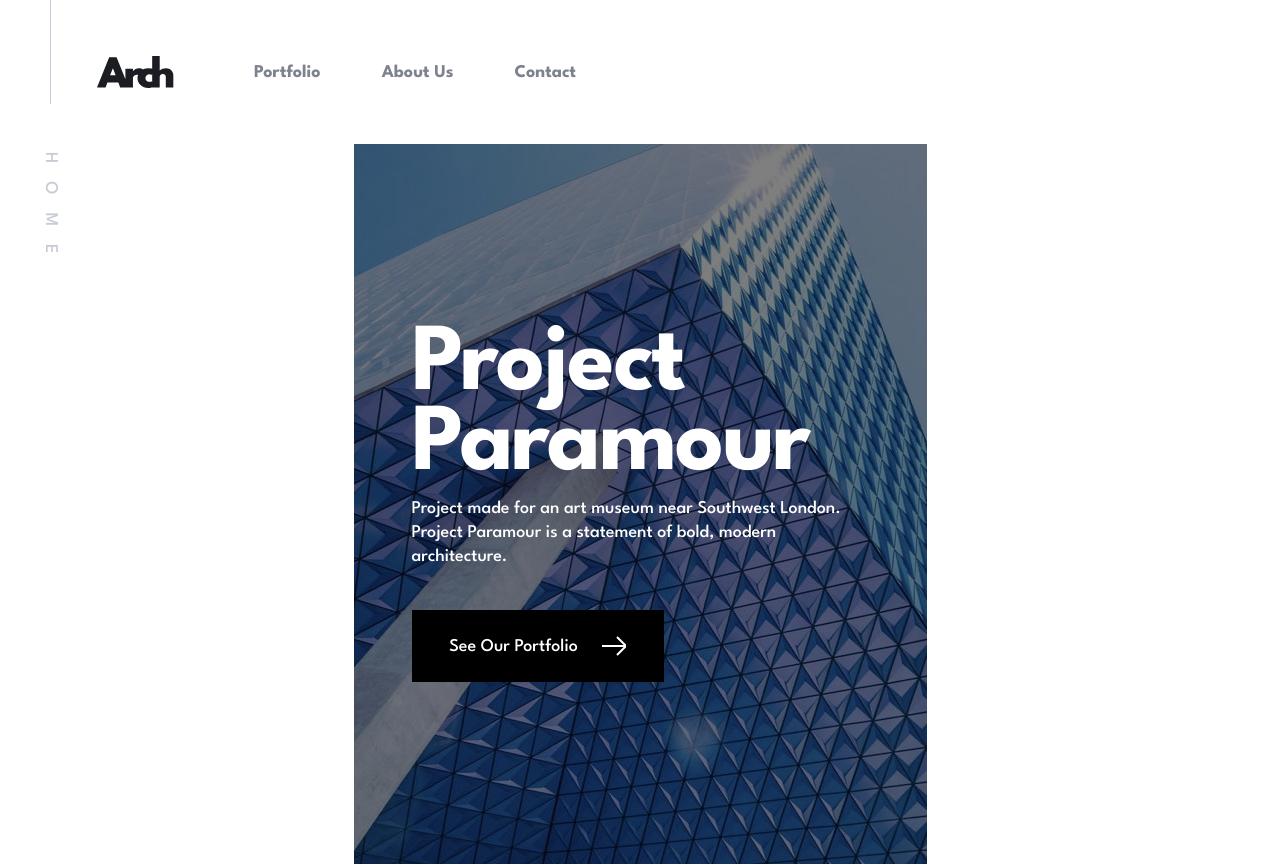
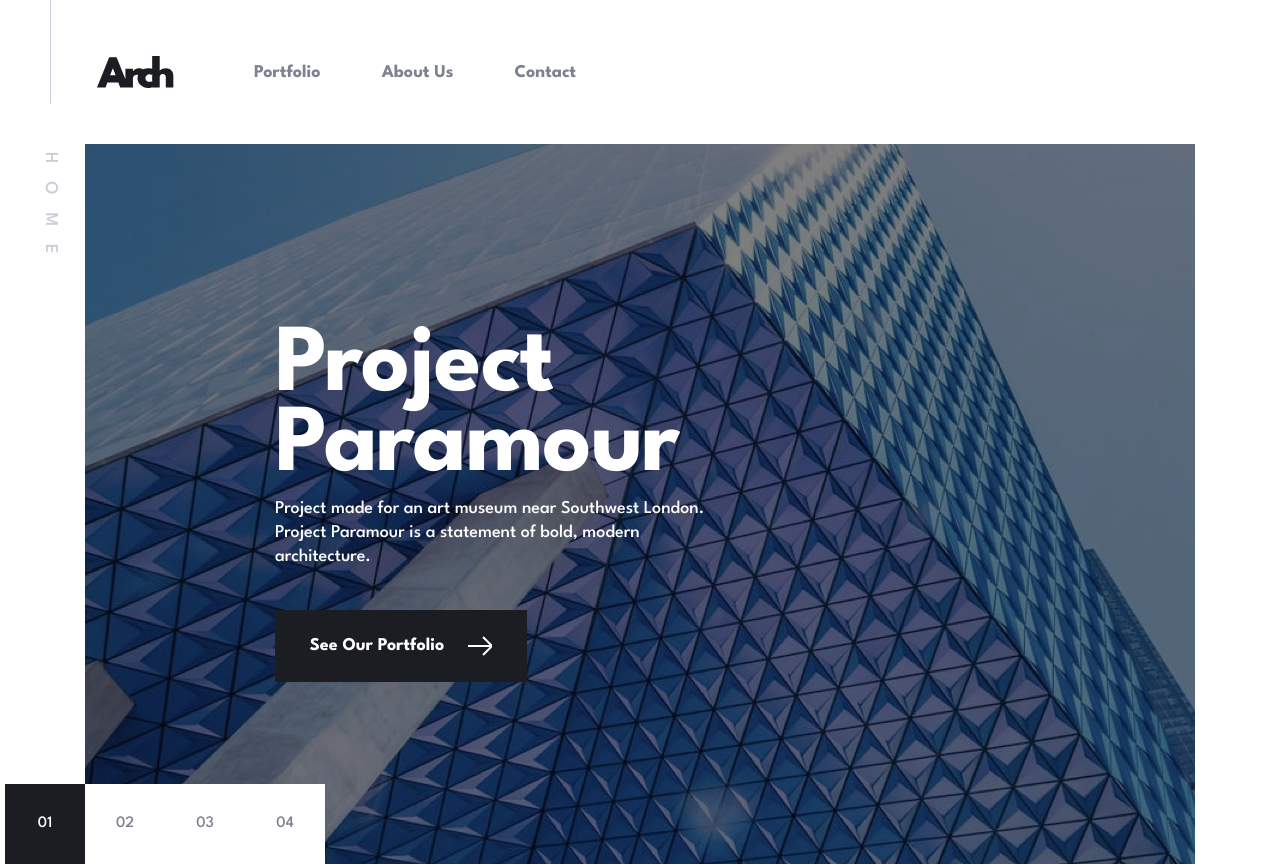
Before and after one commit to gigakhrz/arch-studio-multi-page-website, a Next.js app: page / in a window 1280 px wide. Shown: the top 866 px of the page. Built offline with nearby package versions, Linux system fonts and the light colour scheme.

Commit message:
add in main page

```diff
--- a/src/app/components/homeChilds/DesktopMainProjcets.tsx
+++ b/src/app/components/homeChilds/DesktopMainProjcets.tsx
@@ -1,3 +1,4 @@
+"use client";
 import Link from "next/link";
 import arrowIcon from "../../../../public/assets/icons/Group 18.svg";
 import Image from "next/image";
--- a/src/app/components/homeChilds/Paramour.tsx
+++ b/src/app/components/homeChilds/Paramour.tsx
@@ -5,7 +5,7 @@ const Paramour = (): JSX.Element => {
   return (
     <div
       className="w-[375px] flex flex-col py-[113px] px-8 relative gap-[83px] bg-parramourMob-img bg-no-repeat	bg-cover	md:w-[573px] md:h-[720px]
-     md:bg-parramourTab-img md:px-[58px]  md:justify-center md:gap-[41px]"
+     md:bg-parramourTab-img md:px-[58px]  md:justify-center md:gap-[41px] lg:hidden"
     >
       <div className=" z-10 flex flex-col items-center w-full justify-center gap-[11px]">
         <h1 className="text-[48px] leading-[48px] tracking-[-1.2px] text-white self-center font-bold md:text-[96px] md:leading-[80px] md:tracking-[-2px] ">
--- a/src/app/page.tsx
+++ b/src/app/page.tsx
@@ -1,4 +1,5 @@
 import About from "./components/homeChilds/About";
+import DesktopMainProjects from "./components/homeChilds/DesktopMainProjcets";
 import Feature from "./components/homeChilds/Feature";
 import Paramour from "./components/homeChilds/Paramour";
 import Welcome from "./components/homeChilds/Welocome";
@@ -7,6 +8,7 @@ export default function Home() {
   return (
     <div className="flex gap-[72px] items-center flex-col mb-[132px]">
       <Paramour />
+      <DesktopMainProjects />
       <Welcome />
       <About />
       <Feature />
```
